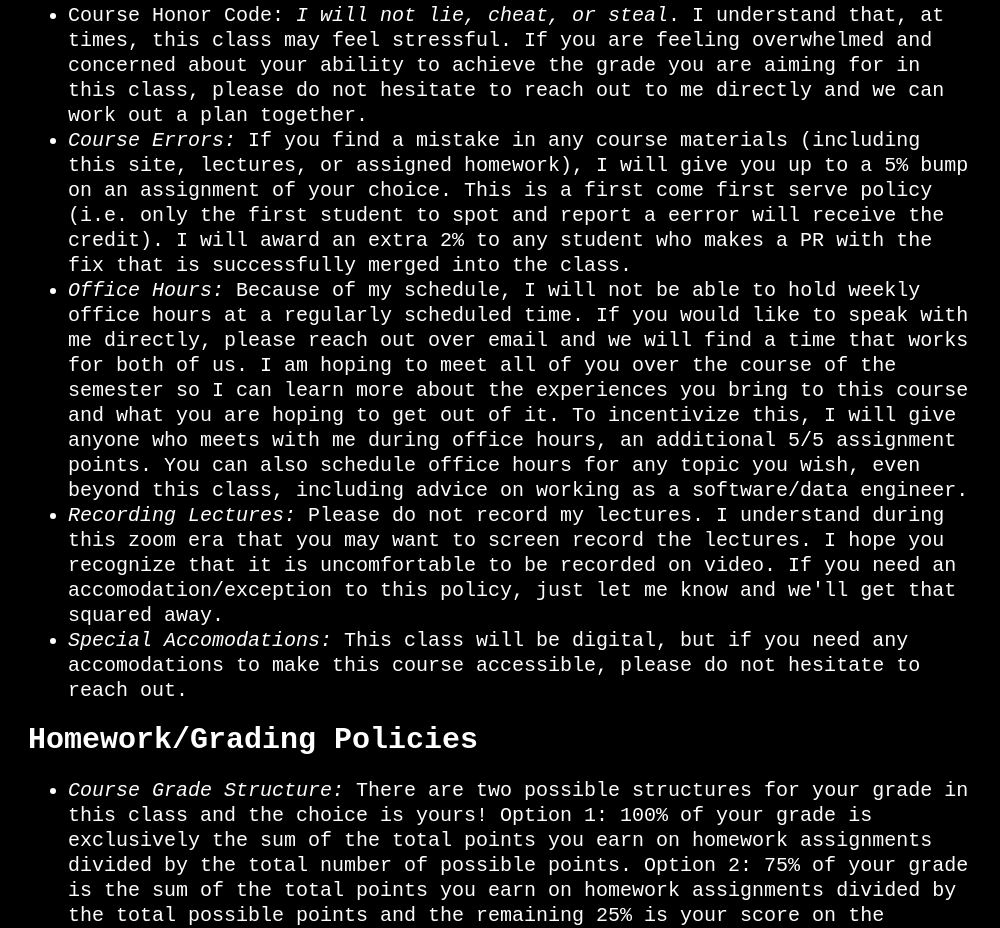
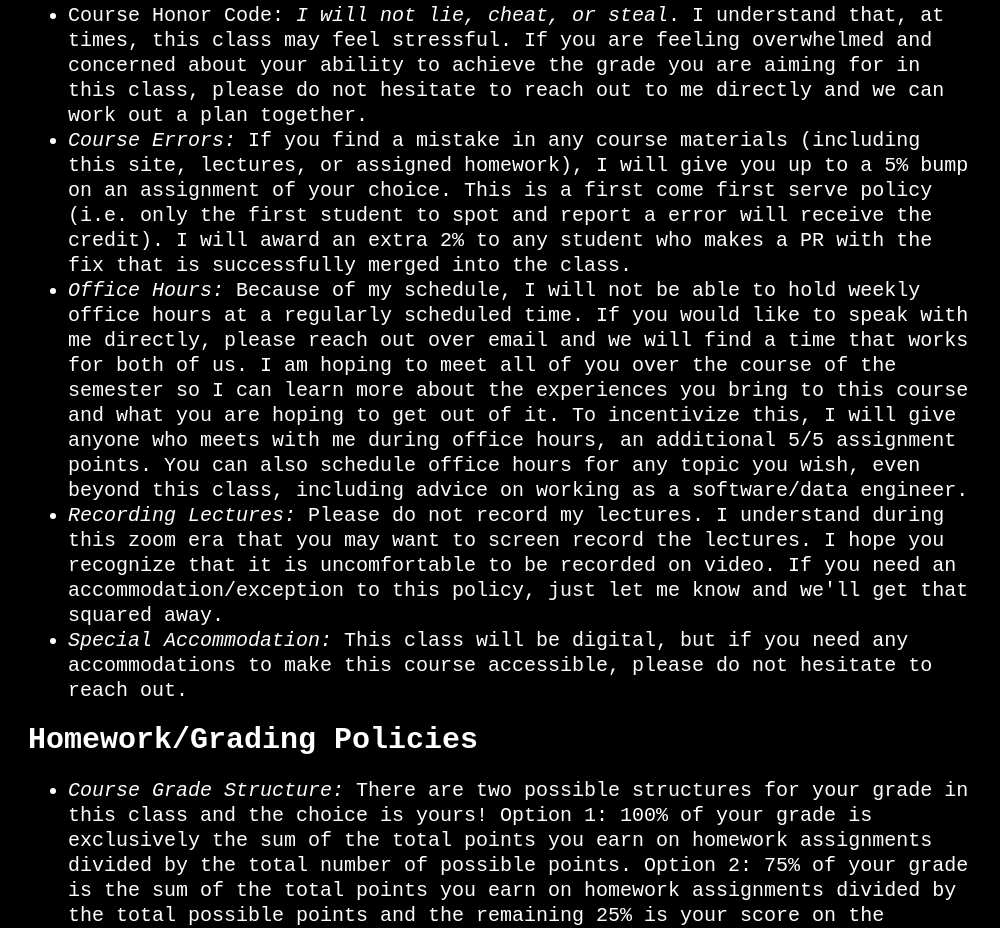
Before and after one commit to rohitmusti/intro-to-crypto, a plain HTML site: page index.html in a window 1280 px wide. Shown: the part 1283-2211 px from the top of the page, without its empty margins (0-1000 px from the left). Drawn offline with Linux system fonts and the light colour scheme.

Commit message:
spelling errors

```diff
--- a/index.html
+++ b/index.html
@@ -143,7 +143,7 @@
           If you find a mistake in any course materials (including this site,
           lectures, or assigned homework), I will give you up to a 5% bump on an
           assignment of your choice. This is a first come first serve policy
-          (i.e. only the first student to spot and report a eerror will receive
+          (i.e. only the first student to spot and report a error will receive
           the credit). I will award an extra 2% to any student who makes a PR
           with the fix that is successfully merged into the class.
         </li>
@@ -165,12 +165,12 @@
           Please do not record my lectures. I understand during this zoom era
           that you may want to screen record the lectures. I hope you recognize
           that it is uncomfortable to be recorded on video. If you need an
-          accomodation/exception to this policy, just let me know and we'll get
+          accommodation/exception to this policy, just let me know and we'll get
           that squared away.
         </li>
         <li>
-          <i>Special Accomodations:</i>
-          This class will be digital, but if you need any accomodations to make
+          <i>Special Accommodation:</i>
+          This class will be digital, but if you need any accommodations to make
           this course accessible, please do not hesitate to reach out.
         </li>
       </ul>
```
